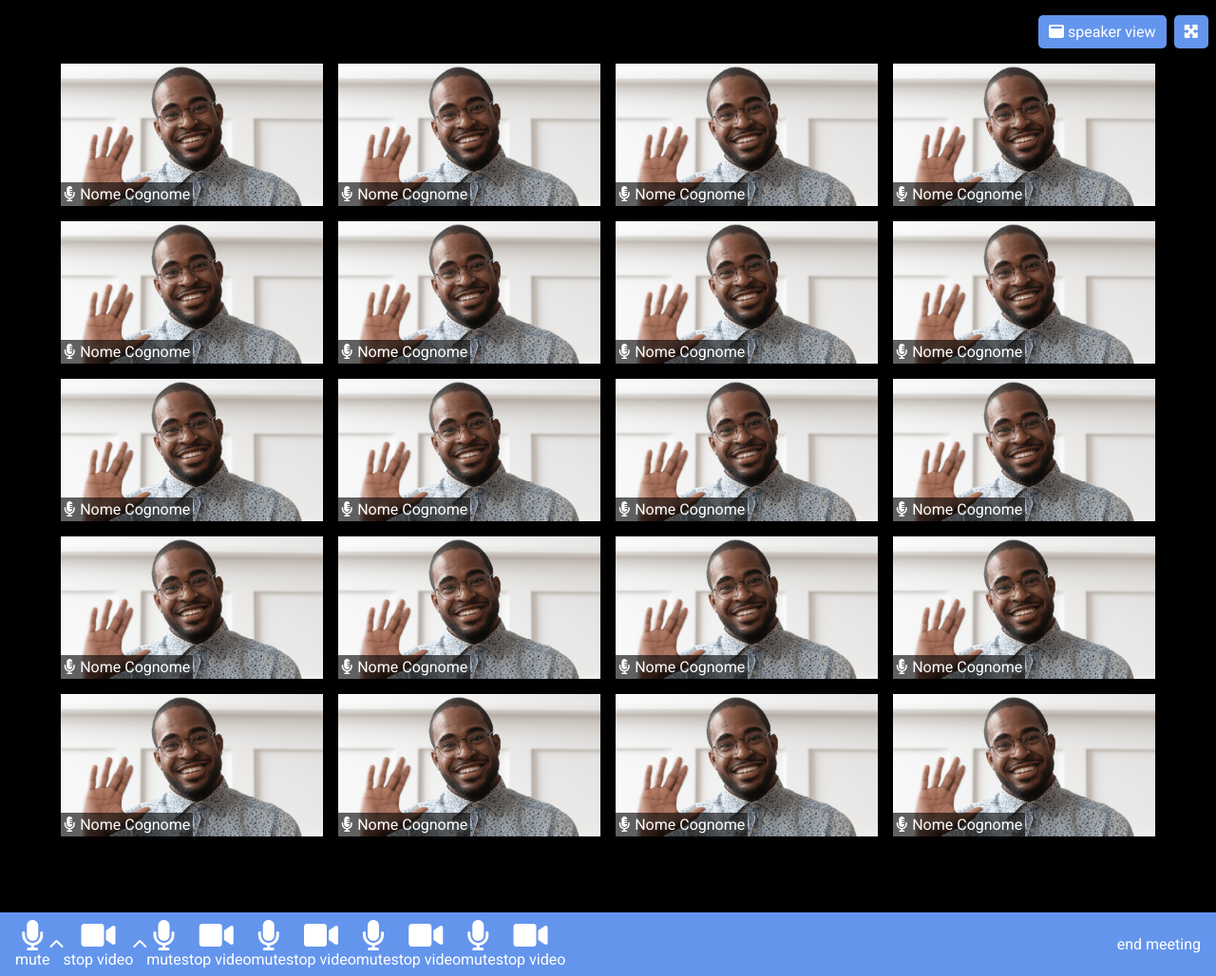
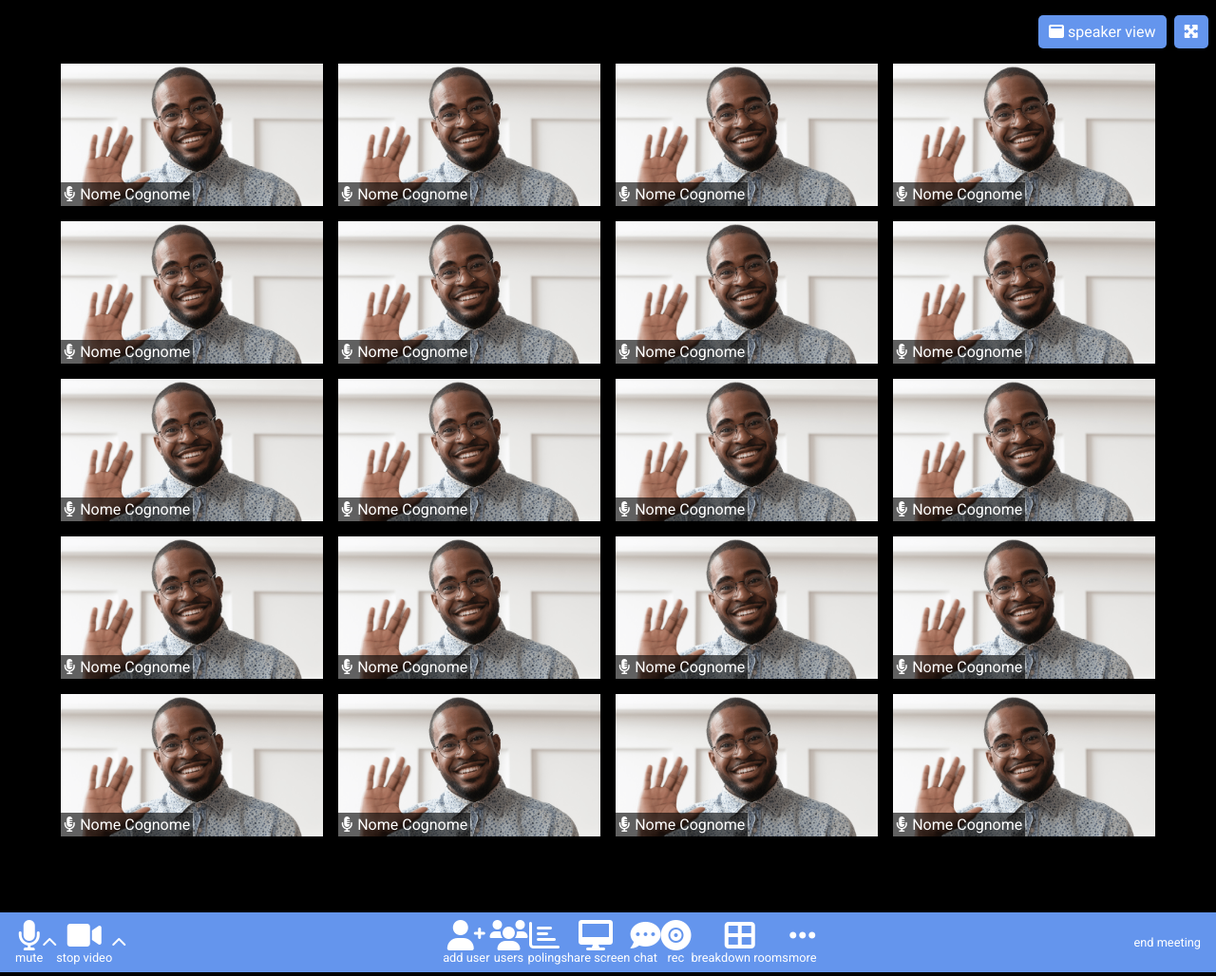
Before and after one commit to sciug/html-css-zoom, a plain HTML site: page index.html in a window 1280 px wide. Shown: the whole page at 95% size. Drawn offline with Linux system fonts and the light colour scheme.

Commit message:
finished html footer

```diff
--- a/index.html
+++ b/index.html
@@ -228,44 +228,44 @@
                 </div>
                 <div class="meeting_options flex align_center">
 
-                    <div class="mute flex_column">
-                        <i class="fas fa-microphone"></i>
-                        <p>mute</p>
+                    <div class="add_user flex_column">
+                        <i class="fas fa-user-plus"></i>
+                        <p>add user</p>
                     </div>
 
-                    <div class="stop_video flex_column">
-                    <i class="fas fa-video"></i>
-                    <p>stop video</p>
+                    <div class="users flex_column">
+                     <i class="fas fa-users"></i>
+                    <p>users</p>
                     </div>
 
-                    <div class="mute flex_column">
-                        <i class="fas fa-microphone"></i>
-                        <p>mute</p>
+                    <div class="poling flex_column">
+                        <i class="far fa-chart-bar"></i>
+                        <p>poling</p>
                     </div>
 
-                    <div class="stop_video flex_column">
-                    <i class="fas fa-video"></i>
-                    <p>stop video</p>
+                    <div class="screen flex_column">
+                    <i class="fas fa-desktop"></i>
+                    <p>share screen</p>
                     </div>
 
-                    <div class="mute flex_column">
-                        <i class="fas fa-microphone"></i>
-                        <p>mute</p>
+                    <div class="chat flex_column">
+                        <i class="fas fa-comment-dots"></i>
+                        <p>chat</p>
                     </div>
 
-                    <div class="stop_video flex_column">
-                    <i class="fas fa-video"></i>
-                    <p>stop video</p>
+                    <div class="rec flex_column">
+                    <i class="fas fa-record-vinyl"></i>
+                    <p>rec</p>
                     </div>
 
-                    <div class="mute flex_column">
-                        <i class="fas fa-microphone"></i>
-                        <p>mute</p>
+                    <div class="rooms flex_column">
+                        <i class="fas fa-th-large"></i>
+                        <p>breakdown rooms</p>
                     </div>
 
-                    <div class="stop_video flex_column">
-                    <i class="fas fa-video"></i>
-                    <p>stop video</p>
+                    <div class="more flex_column">
+                    <i class="fas fa-ellipsis-h"></i>
+                    <p>more</p>
                     </div>
 
 
--- a/style.css
+++ b/style.css
@@ -16,6 +16,10 @@
     display: flex;
     flex-direction: column;
     align-items: center;
+}
+
+.justify{
+    justify-content: space-between;
 }
 
 
@@ -94,6 +98,14 @@ body{
     background-color: cornflowerblue;
     padding: .5rem 1rem;
 }
+
+
+#site_footer p{
+    font-size: .8rem;
+}
+
+
+
 #site_footer i{
     font-size: 2rem;
 
@@ -105,5 +117,4 @@ body{
 
 
 .meeting_options{
-    flex-grow: 1;
 }
```
